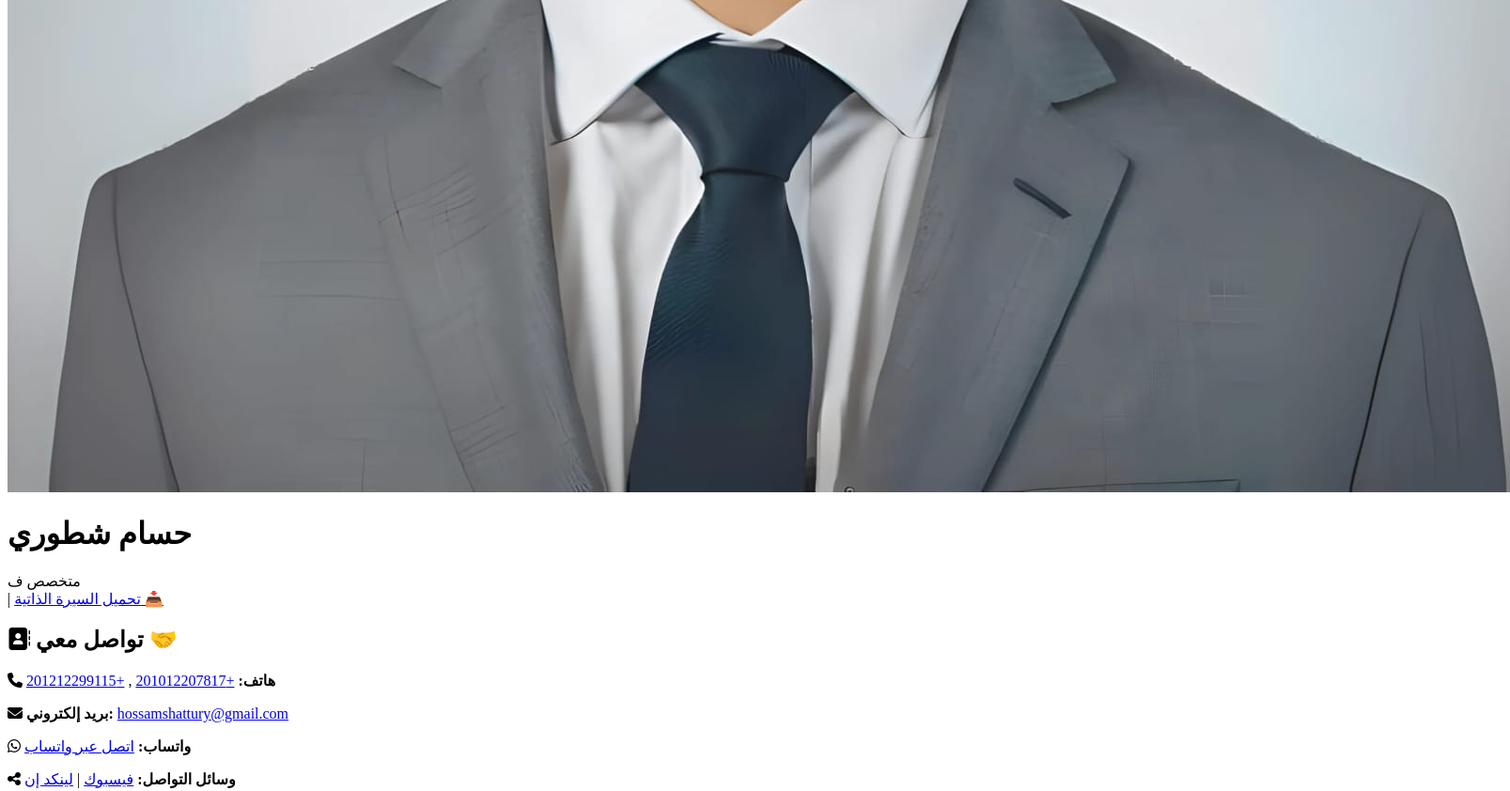
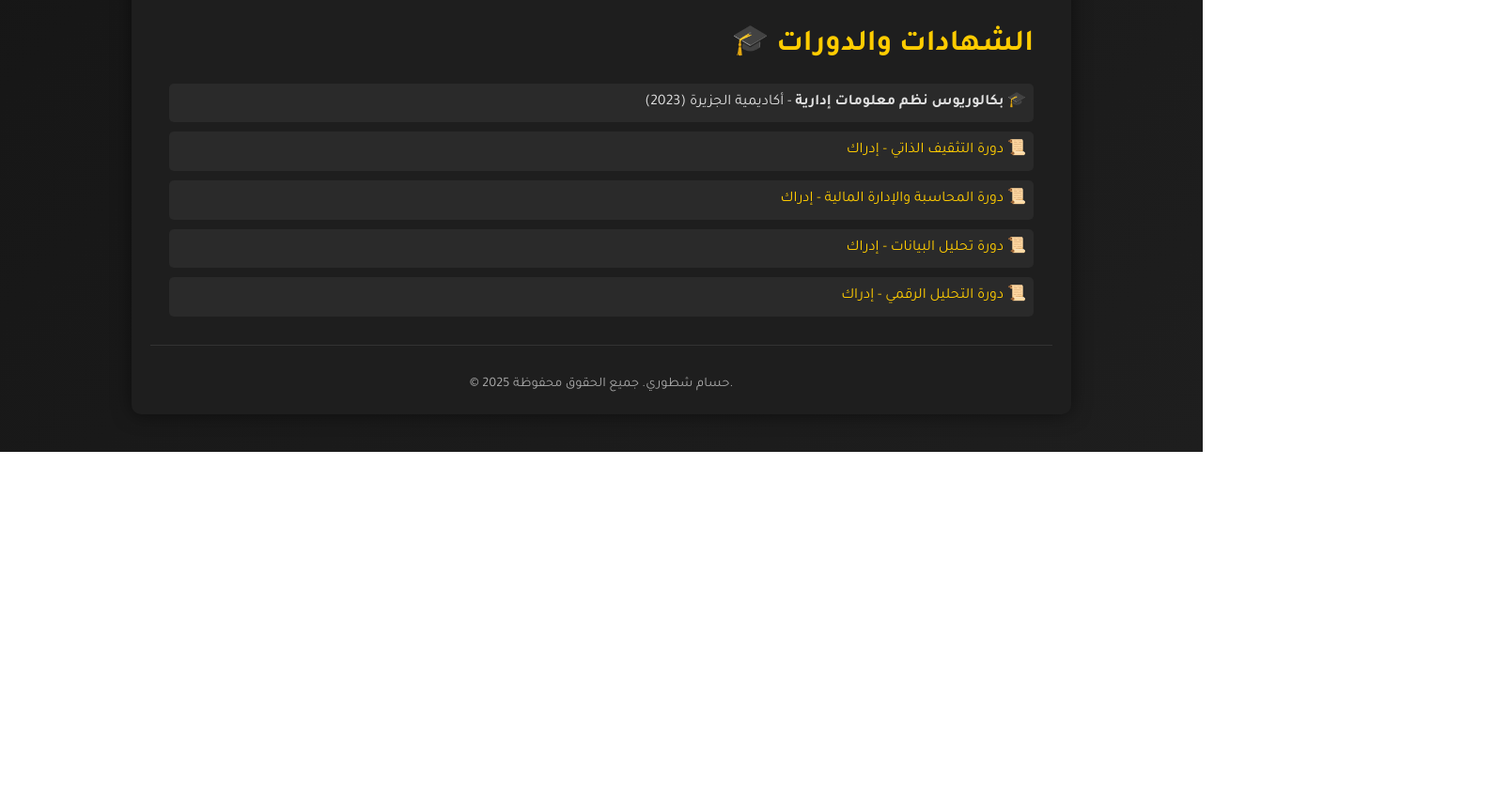
Before and after one commit to shattury/Shattury, a plain HTML site: page index.html in a window 1280 px wide. Shown: the part 1083-1925 px from the top of the page at 94% size, 1607 px wide, since content can reach past the window. After the commit the page ends 1564 px from the top, so only its background shows below. Drawn offline with nearby package versions, Linux system fonts and the light colour scheme.

Commit message:
Update styles.css

```diff
--- a/styles.css
+++ b/styles.css
@@ -1,61 +1,194 @@
-// تفعيل مكتبة AOS لتحريك العناصر عند التمرير
-AOS.init({
-  duration: 1000,
-  once: true
-});
+/* الإعدادات العامة */
+* {
+  margin: 0;
+  padding: 0;
+  box-sizing: border-box;
+}
+body {
+  font-family: 'Tajawal', sans-serif;
+  background: linear-gradient(135deg, #121212, #1e1e1e);
+  color: #e0e0e0;
+  line-height: 1.6;
+  overflow-x: hidden;
+}
+.container {
+  max-width: 1000px;
+  margin: 40px auto;
+  padding: 20px;
+  background-color: #1e1e1e;
+  border-radius: 10px;
+  box-shadow: 0 0 20px rgba(0, 0, 0, 0.5);
+}
+header {
+  text-align: center;
+  padding: 20px;
+}
+header h1 {
+  font-size: 3rem;
+  margin-bottom: 10px;
+  color: #ffcc00;
+  animation: fadeInDown 1s;
+}
+header p {
+  font-size: 1.2rem;
+  margin-bottom: 20px;
+  animation: fadeInDown 1.5s;
+}
+/* قسم النص المتحرك بتأثير الكتابة الآلية */
+#typed-text {
+  font-size: 1.5rem;
+  color: #ffcc00;
+  margin-bottom: 20px;
+  min-height: 2em;
+}
+.profile-img {
+  width: 150px;
+  height: 150px;
+  border-radius: 50%;
+  border: 4px solid #ffcc00;
+  object-fit: cover;
+  margin: 0 auto 20px;
+  display: block;
+  animation: zoomIn 1s;
+}
+.btn {
+  display: inline-block;
+  background-color: #ffcc00;
+  color: #121212;
+  padding: 12px 25px;
+  margin: 10px;
+  border-radius: 5px;
+  text-decoration: none;
+  font-size: 1.1rem;
+  transition: transform 0.3s, background-color 0.3s;
+}
+.btn:hover {
+  background-color: #e6b800;
+  transform: scale(1.05);
+}
+section {
+  margin: 30px 0;
+  padding: 20px;
+  border-bottom: 1px solid #333;
+}
+section:last-child {
+  border-bottom: none;
+}
+section h2 {
+  font-size: 2rem;
+  margin-bottom: 15px;
+  color: #ffcc00;
+}
 
-// إعداد تأثير الكتابة الآلية باستخدام Typed.js
-var typed = new Typed("#typed-text", {
-  strings: ["محاسب", "محاسب محترف 💼", "متخصص في تحليل البيانات 📊", "مبدع في الإدارة المالية 💰"],
-  typeSpeed: 50,
-  backSpeed: 25,
-  loop: true
-});
+/* تحسين قسم معلومات الاتصال */
+.contact {
+  background: #2c2c2c;
+  padding: 20px;
+  border-radius: 10px;
+  margin: 20px auto;
+  max-width: 800px;
+  text-align: center;
+  font-family: 'Cairo', sans-serif;
+}
+.contact h2 {
+  font-size: 2rem;
+  margin-bottom: 10px;
+}
+.contact p {
+  font-size: 1.1rem;
+  margin: 8px 0;
+}
+.contact a {
+  color: #ffcc00;
+  text-decoration: none;
+}
+.contact a:hover {
+  text-decoration: underline;
+}
 
-// زر العودة للأعلى
-var backToTop = document.getElementById("back-to-top");
-window.onscroll = function() {
-  if (document.body.scrollTop > 200 || document.documentElement.scrollTop > 200) {
-    backToTop.style.display = "block";
-  } else {
-    backToTop.style.display = "none";
+/* الخبرات والشهادات */
+.experience,
+.education {
+  text-align: right;
+  direction: rtl;
+}
+.experience ul,
+.education ul {
+  list-style: none;
+  padding: 0;
+}
+.experience li,
+.education li {
+  margin: 10px 0;
+  padding: 8px;
+  background: #2a2a2a;
+  border-radius: 5px;
+  transition: background 0.3s;
+}
+.experience li:hover,
+.education li:hover {
+  background: #333;
+}
+.education li a {
+  color: #ffcc00;
+  text-decoration: none;
+}
+.education li a:hover {
+  text-decoration: underline;
+}
+
+/* زر العودة للأعلى */
+#back-to-top {
+  position: fixed;
+  bottom: 20px;
+  right: 20px;
+  background: #ffcc00;
+  border: none;
+  border-radius: 50%;
+  padding: 10px 15px;
+  font-size: 1.5rem;
+  cursor: pointer;
+  display: none;
+  z-index: 1000;
+  transition: transform 0.3s;
+}
+#back-to-top:hover {
+  transform: scale(1.1);
+}
+
+/* الفوتر */
+footer {
+  text-align: center;
+  margin-top: 30px;
+  font-size: 0.9rem;
+  color: #aaa;
+}
+footer a {
+  color: #ffcc00;
+  text-decoration: none;
+}
+footer a:hover {
+  text-decoration: underline;
+}
+
+/* تأثيرات الحركة */
+@keyframes fadeInDown {
+  from {
+    opacity: 0;
+    transform: translateY(-20px);
   }
-};
-backToTop.addEventListener("click", function() {
-  window.scrollTo({ top: 0, behavior: "smooth" });
-});
-
-// أكواد حماية المصدر: منع النقر بزر الماوس الأيمن، الاختصارات والنسخ وتحديد النصوص
-(function() {
-  "use strict";
-  document.addEventListener("contextmenu", function(e) {
-    e.preventDefault();
-  }, false);
-
-  document.addEventListener("keydown", function(e) {
-    if (
-      e.key === "F12" ||
-      (e.ctrlKey && e.shiftKey && (e.key === "I" || e.key === "C" || e.key === "J")) ||
-      (e.ctrlKey && (e.key === "U" || e.key === "u"))
-    ) {
-      e.preventDefault();
-    }
-  }, false);
-
-  document.addEventListener("selectstart", function(e) {
-    e.preventDefault();
-  }, false);
-
-  document.addEventListener("copy", function(e) {
-    e.preventDefault();
-  }, false);
-
-  // محاولة كشف فتح أدوات المطور
-  setInterval(function() {
-    if (window.outerWidth - window.innerWidth > 160 || window.outerHeight - window.innerHeight > 160) {
-      document.body.innerHTML = "<h1 style='text-align:center;color:red;margin-top:20%;'>🚨 تم الكشف عن محاولة فحص الكود! 🚨</h1>";
-    }
-  }, 1000);
-
-  console.log("%c تحذير: استخدام أدوات المطور قد يكشف عن الكود الخاص بك!", "color: red; font-size: 16px; font-weight: bold;");
-})();
+  to {
+    opacity: 1;
+    transform: translateY(0);
+  }
+}
+@keyframes zoomIn {
+  from {
+    opacity: 0;
+    transform: scale(0.5);
+  }
+  to {
+    opacity: 1;
+    transform: scale(1);
+  }
+}
```
